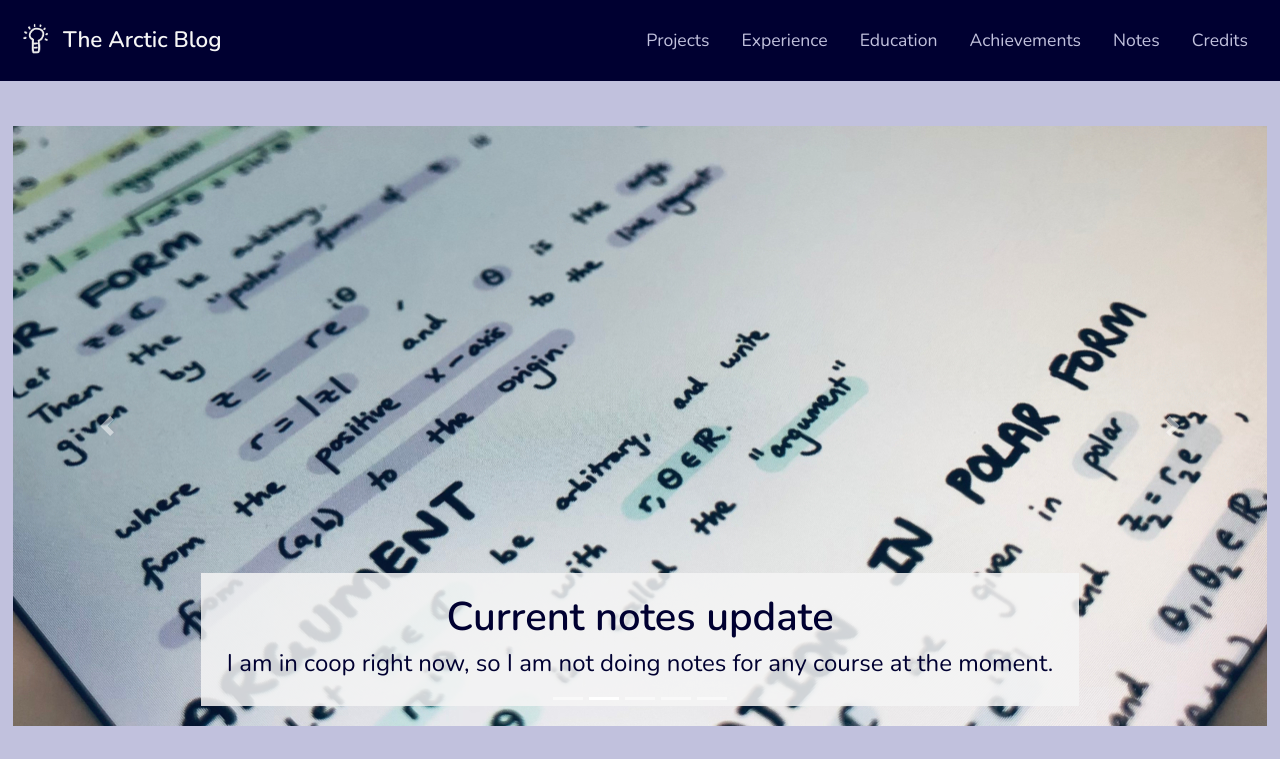
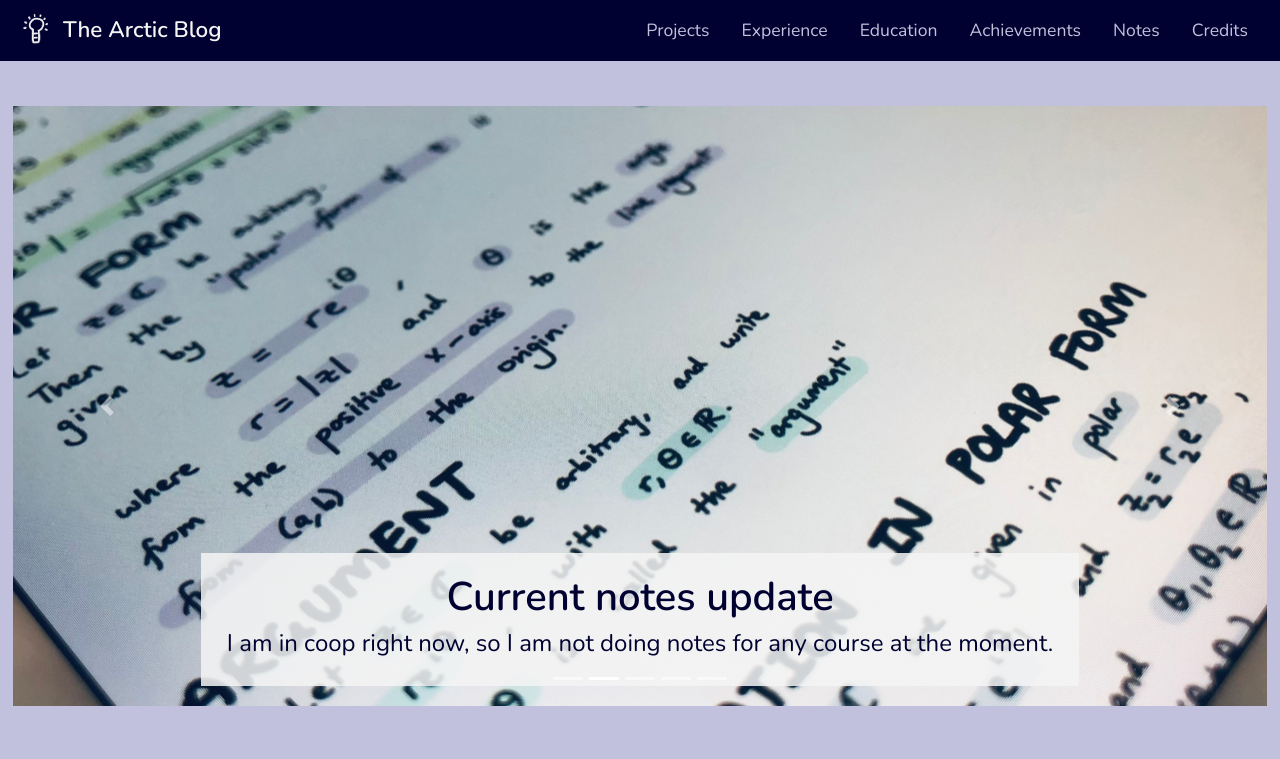
Before and after one commit to mcpenguin/the-arctic-blog, a React (Create React App) app: page / in a window 1280 px wide. Shown: the top 759 px of the page. Built offline with nearby package versions, Linux system fonts and the light colour scheme.

Commit message:
page sections color scheme changes

```diff
--- a/src/components/Header/Header.css
+++ b/src/components/Header/Header.css
@@ -1,6 +1,6 @@
 .section-header {
     background-color: #000031;
-    padding: 10px 0;
+    padding: 0;
 }
 
 #my-navbar {
--- a/src/components/PageSections/PageSections.css
+++ b/src/components/PageSections/PageSections.css
@@ -11,8 +11,8 @@
     background: linear-gradient(
         180deg,
         rgba(245,245,245,1) 0%,
-        rgba(165,236,233,1) 35%,
-        rgba(165,213,236,1) 64%,
+        rgb(165, 236, 220) 35%,
+        rgb(187, 223, 240) 64%,
         rgb(198, 212, 238) 90%,
         rgb(173, 183, 221) 100%
     );
```
